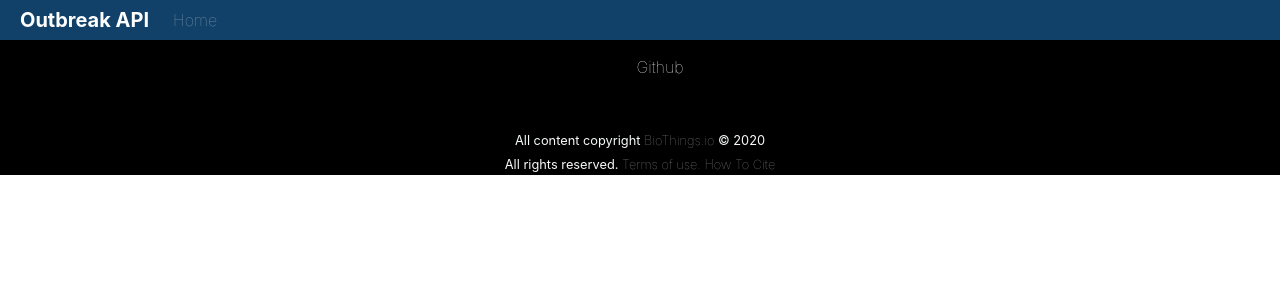
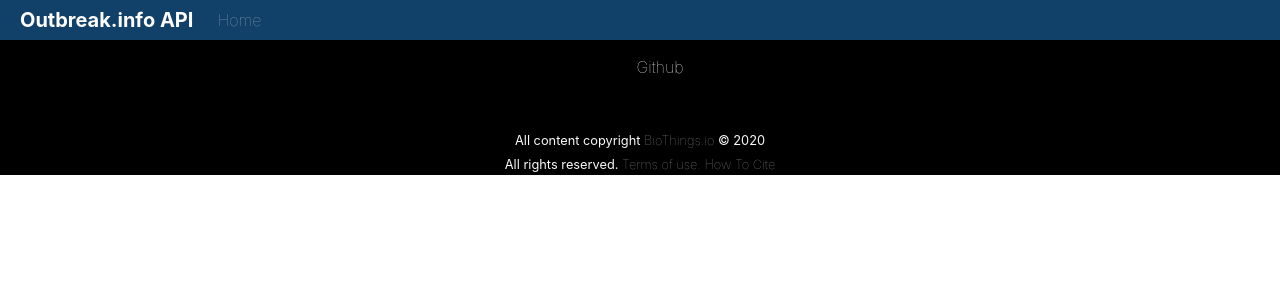
Before and after one commit to outbreak-info/outbreak.api, a Python web app: template templates/static/html/main.html in a window 1280 px wide. Shown: the top 300 px of the page. Run offline with Jinja, Linux system fonts and the light colour scheme; the template is opened without the code that fills it, so the values that code supplies are empty; some libraries are stand-ins or nearby versions.

Commit message:
get metadata from right source,name change

```diff
--- a/templates/static/html/header.html
+++ b/templates/static/html/header.html
@@ -2,7 +2,7 @@
 <header id="header" class="alt">
   <nav id="nav" class="navbar navbar-expand-lg navbar-dark bg-main w-100" >
     <a class="navbar-brand bold" href="/">
-      Outbreak API
+      Outbreak.info API
     </a>
   <button class="navbar-toggler" type="button" data-toggle="collapse" data-target="#navbarNavAltMarkup" aria-controls="navbarNavAltMarkup" aria-expanded="false" aria-label="Toggle navigation">
     <span class="navbar-toggler-icon"></span>
--- a/templates/static/html/main.html
+++ b/templates/static/html/main.html
@@ -2,7 +2,7 @@
 <html lang="en-US">
 	<head>
 		{% block title %}
-		<title>Outbreak API</title>
+		<title>Outbreak.info API</title>
 		{% endblock %}
 		<meta charset="utf-8" />
 		<meta name="viewport" content="width=device-width, initial-scale=1" />
@@ -11,20 +11,20 @@
 		<!-- Unique for each site -->
     <meta property="og:url" content="http://http://api.outbreak.info/api/">
     <meta property="og:site_name" content="http://api.outbreak.info/api">
-    <meta property="og:title" content="Outbreak API" />
-    <meta name="description" content="APIs pending for integration with Outbreak API" />
+    <meta property="og:title" content="Outbreak.info API" />
+    <meta name="description" content="APIs pending for integration with Outbreak.info API" />
     <meta property="og:image" content="https://i.postimg.cc/d0NwNjjs/featured-copy.jpg">
     <meta property="og:image:type" content="image/jpg">
     <meta property="og:image:width" content="1200">
     <meta property="og:image:height" content="630">
     <meta property="og:type" content="website">
-    <meta property="og:description" content="APIs pending for integration with Outbreak API">
+    <meta property="og:description" content="APIs pending for integration with Outbreak.info API">
     <meta property="fb:app_id" content="" />
-    <meta name="twitter:title" content="Outbreak API" />
+    <meta name="twitter:title" content="Outbreak.info API" />
     <meta name="twitter:image" content="/static/img/favicon-16x16.png" />
     <meta name="twitter:url" content="http://http://api.outbreak.info/api" />
     <meta name="twitter:card" content="summary" />
-    <meta name="twitter:description" content="APIs pending for integration with Outbreak API" />
+    <meta name="twitter:description" content="APIs pending for integration with Outbreak.info API" />
 		<link rel="apple-touch-icon" sizes="180x180" href="static/img/apple-touch-icon.png">
 		<link rel="icon" type="image/png" sizes="32x32" href="static/img/favicon-32x32.png">
 		<link rel="icon" type="image/png" sizes="16x16" href="static/img/favicon-16x16.png">
--- a/templates/static/html/try.html
+++ b/templates/static/html/try.html
@@ -188,6 +188,7 @@
               if (limit > self.numberOfDocs) {
                 limit = self.numberOfDocs-100;
               }
+              let base ='/';
               if (window.location.hostname ==='localhost') {
                 base = 'https://api.outbreak.info/';
               }else {
```
Also changed, not shown: templates/static/html/index.html (+7 -1 lines).
